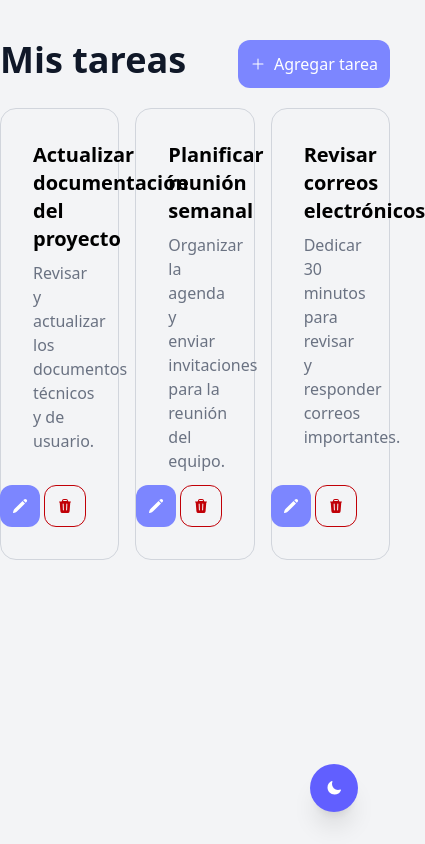
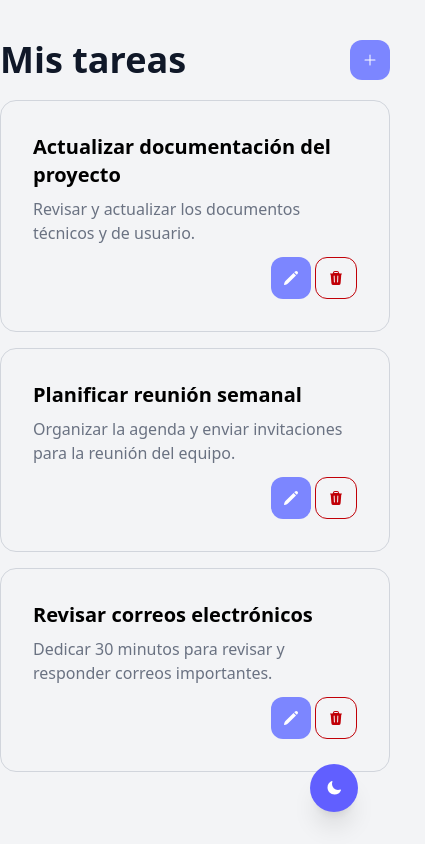
Before and after one commit to josemcj/task-manager, a React (Vite) app: page / in a window 390 px wide. Shown: the whole page, 425 px wide, since content can reach past the window. Built offline with nearby package versions, Linux system fonts and the light colour scheme.

Commit message:
feat: agrega diseño responsivo

```diff
--- a/src/components/Modal.jsx
+++ b/src/components/Modal.jsx
@@ -9,7 +9,7 @@ function Modal({ title, open, onClose, children }) {
       } fixed inset-0 flex justify-center items-center transition-colors`}>
       <div
         onClick={(e) => e.stopPropagation()}
-        className={`bg-white dark:bg-gray-800 rounded-xl shadow p-6 transition-all w-2/5 ${
+        className={`bg-white dark:bg-gray-800 rounded-xl shadow p-6 transition-all w-full md:w-2/3 lg:w-2/5 ${
           open ? 'scale-100 opacity-100' : 'scale-125 opacity-0'
         }`}>
         <h3 className="font-bold text-2xl dark:text-gray-100">{title}</h3>
--- a/src/pages/tasks/index.jsx
+++ b/src/pages/tasks/index.jsx
@@ -36,13 +36,13 @@ function Tasks() {
           <Button onClick={() => setShowTaskModal(true)}>
             <div className="flex items-center gap-2">
               <PlusIcon className="size-4" />
-              Agregar tarea
+              <span className="hidden md:block">Agregar tarea</span>
             </div>
           </Button>
         </div>
 
         {tasks.all().length > 0 ? (
-          <div className="grid grid-cols-3 gap-4 my-5">
+          <div className="grid md:grid-cols-2 lg:grid-cols-3 gap-4 my-5">
             {tasks.all().map((task) => (
               <TaskCard key={task.id} task={task} onClick={() => handleEdit(task)} />
             ))}
```
